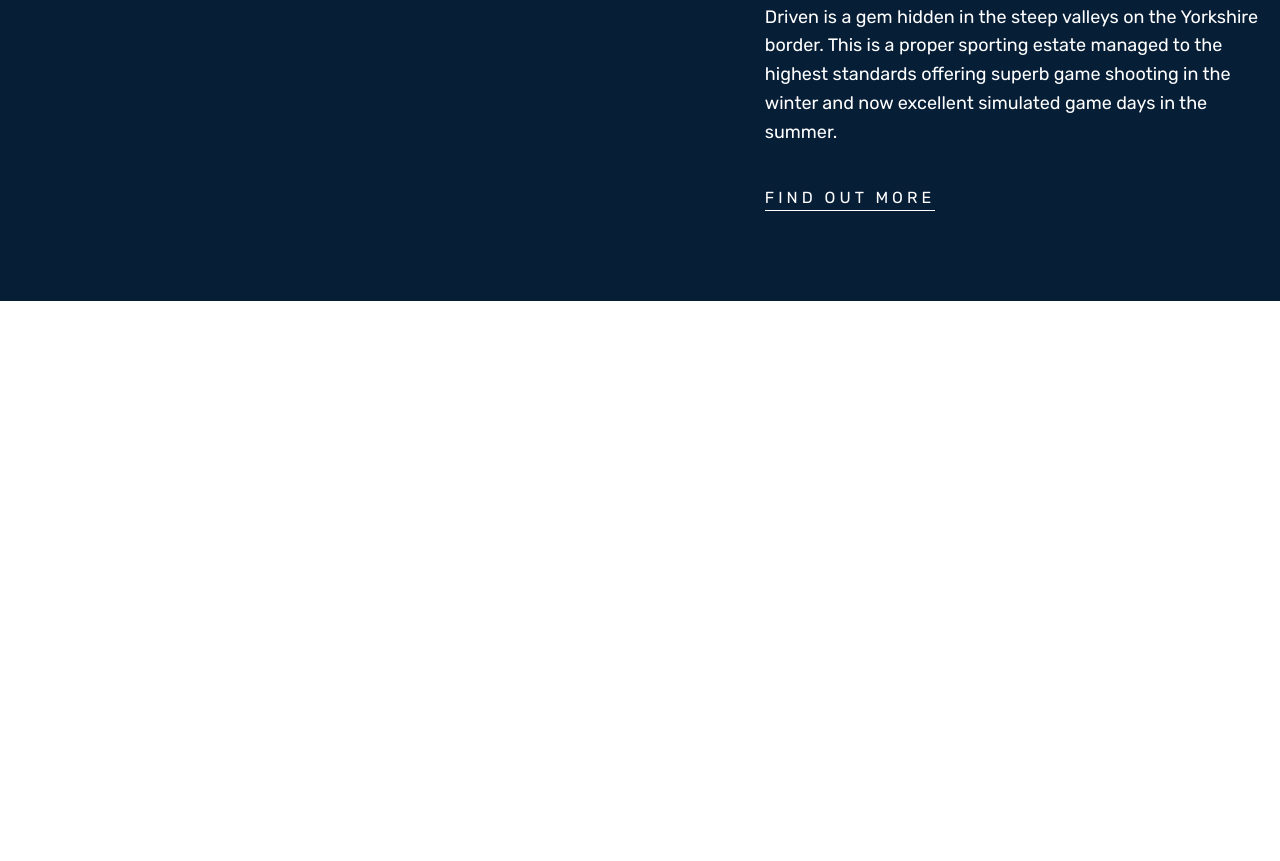
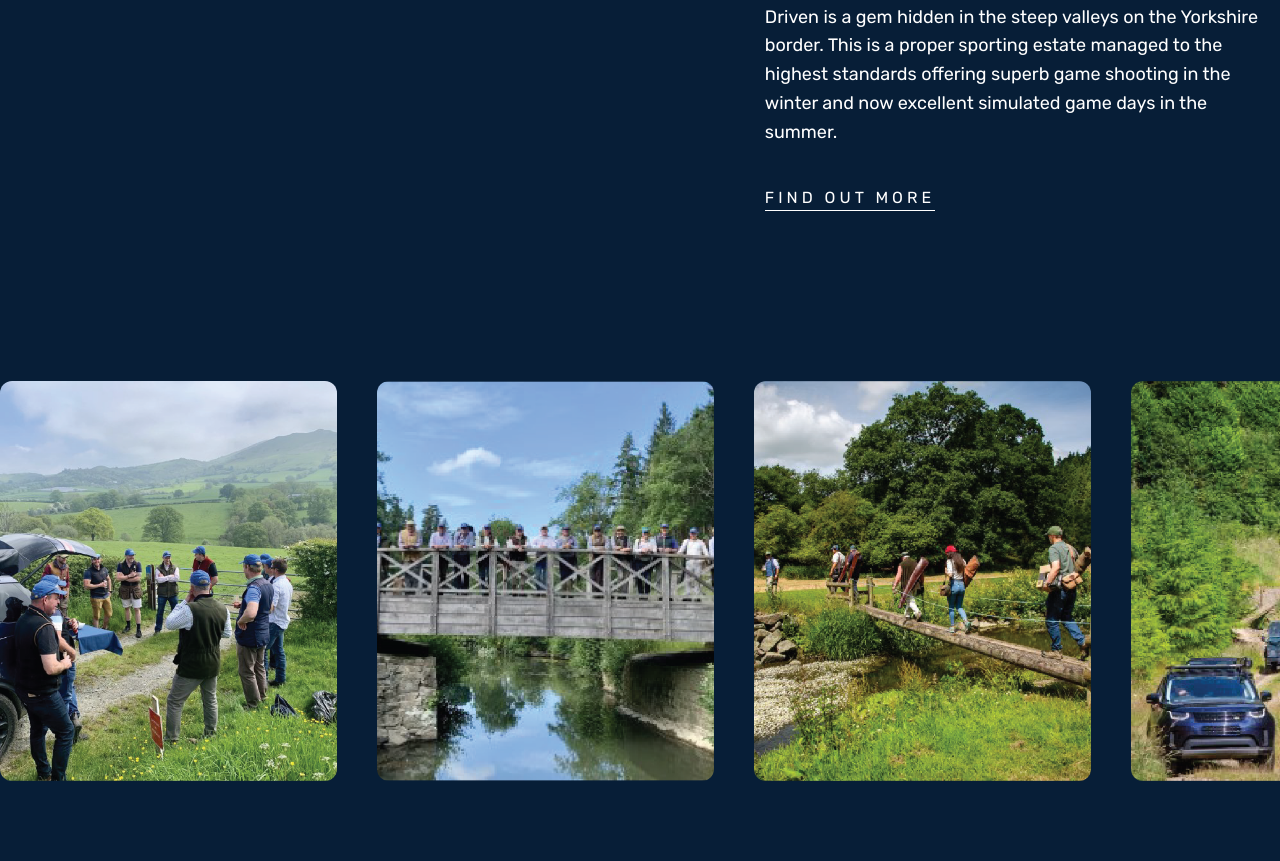
Before and after one commit to NiallColman49/driven-clay, a website: page exclusive-corporate-shooting-experience.html in a window 1280 px wide. Shown: the part 1273-2134 px from the top of the page. Before the commit the page ends 1574 px from the top, so only its background shows below. Drawn offline with nearby package versions, Linux system fonts and the light colour scheme; a web font is replaced by a local one.

Commit message:
Driven Clay Website

```diff
--- a/exclusive-corporate-shooting-experience.html
+++ b/exclusive-corporate-shooting-experience.html
@@ -5,6 +5,10 @@
         <meta name="viewport" content="width=device-width, initial-scale=1.0" />
         <title>Exclusive Corporate Shooting Experience</title>
         <link href="./src/output.css" rel="stylesheet" />
+        <link
+            rel="stylesheet"
+            href="https://cdn.jsdelivr.net/npm/swiper@11/swiper-bundle.min.css"
+        />
     </head>
     <body>
         <!-- Hero Image -->
@@ -72,5 +76,50 @@
                 </div>
             </div>
         </section>
+
+        <!-- Swiper slider -->
+        <section class="bg-[#071E37] py-10 lg:py-20">
+            <div class="h-[320px] md:h-[400px]">
+                <!-- Swiper -->
+                <div class="swiper mySwiper">
+                    <div class="swiper-wrapper">
+                        <div class="swiper-slide">
+                            <img
+                                src="./src/images/slider-gallery/slider-image-1@2x.png"
+                                alt=""
+                            />
+                        </div>
+                        <div class="swiper-slide">
+                            <img
+                                src="./src/images/slider-gallery/slider-image-2@2x.png"
+                                alt=""
+                            />
+                        </div>
+                        <div class="swiper-slide">
+                            <img
+                                src="./src/images/slider-gallery/slider-image-3@2x.png"
+                                alt=""
+                            />
+                        </div>
+                        <div class="swiper-slide">
+                            <img
+                                src="./src/images/slider-gallery/slider-image-4@2x.png"
+                                alt=""
+                            />
+                        </div>
+                        <div class="swiper-slide">
+                            <img
+                                src="./src/images/slider-gallery/slider-image-5@2x.png"
+                                alt=""
+                            />
+                        </div>
+                    </div>
+                    <div class="swiper-scrollbar"></div>
+                </div>
+            </div>
+        </section>
+
+        <script src="https://cdn.jsdelivr.net/npm/swiper@11/swiper-bundle.min.js"></script>
+        <script src="./src/js/Swiper.js"></script>
     </body>
 </html>
--- a/src/input.css
+++ b/src/input.css
@@ -78,3 +78,26 @@
 .fade-in {
     animation: fadeIn 1s ease-out forwards;
 }
+
+/* Swiper slider */
+.swiper {
+    width: 100%;
+    height: 100%;
+}
+
+.swiper-slide {
+    display: flex;
+    justify-content: center;
+    align-items: center;
+    width: 300px;
+    border-radius: 12px;
+    overflow: hidden;
+}
+
+.swiper-slide img {
+    display: block;
+    width: 100%;
+    height: 100%;
+    object-fit: cover;
+    object-position: center;
+}
--- /dev/null
+++ b/src/js/Swiper.js
@@ -0,0 +1,17 @@
+var swiper = new Swiper('.mySwiper', {
+    slidesPerView: 1.5,
+    spaceBetween: 40,
+    loop: true,
+    scrollbar: {
+        el: '.swiper-scrollbar',
+        hide: true,
+    },
+    breakpoints: {
+        768: {
+            slidesPerView: 2.5,
+        },
+        1280: {
+            slidesPerView: 3.5,
+        },
+    },
+});
```
Also changed, not shown: src/images/slider-gallery/slider-image-1@2x.png (added), src/images/slider-gallery/slider-image-2@2x.png (added), src/images/slider-gallery/slider-image-3@2x.png (added), src/images/slider-gallery/slider-image-4@2x.png (added), src/images/slider-gallery/slider-image-5@2x.png (added), src/output.css.
